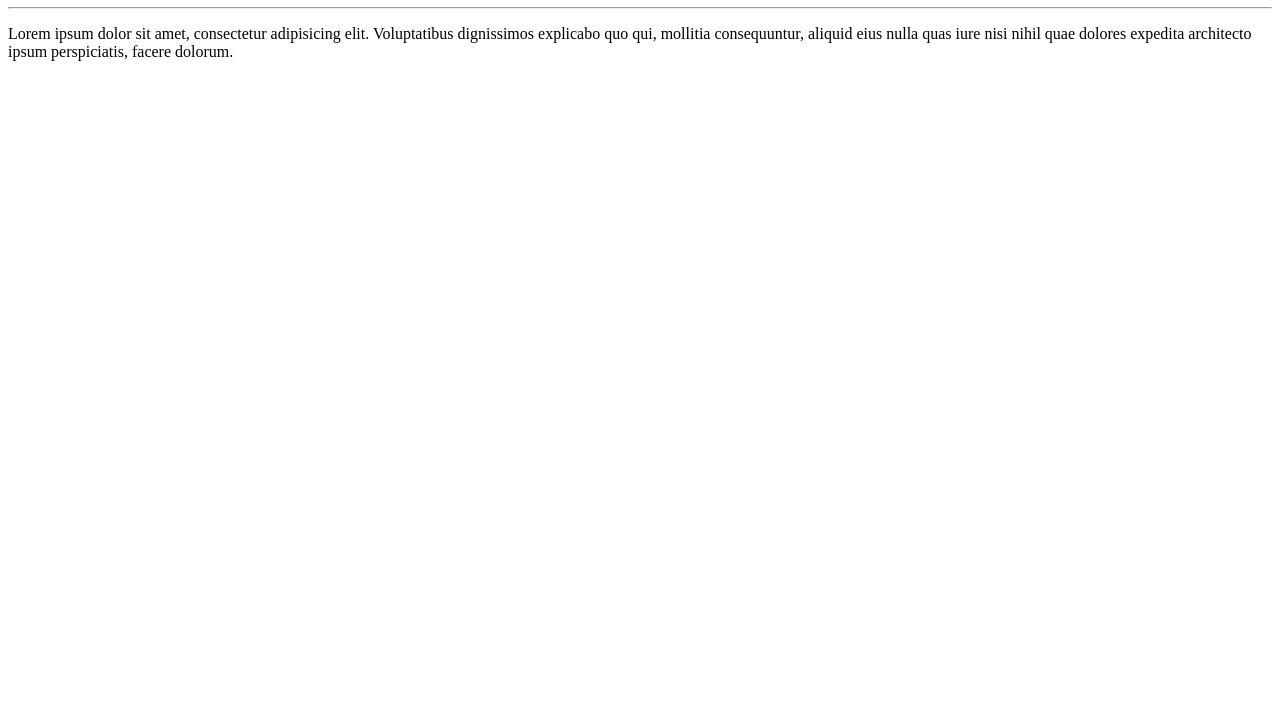
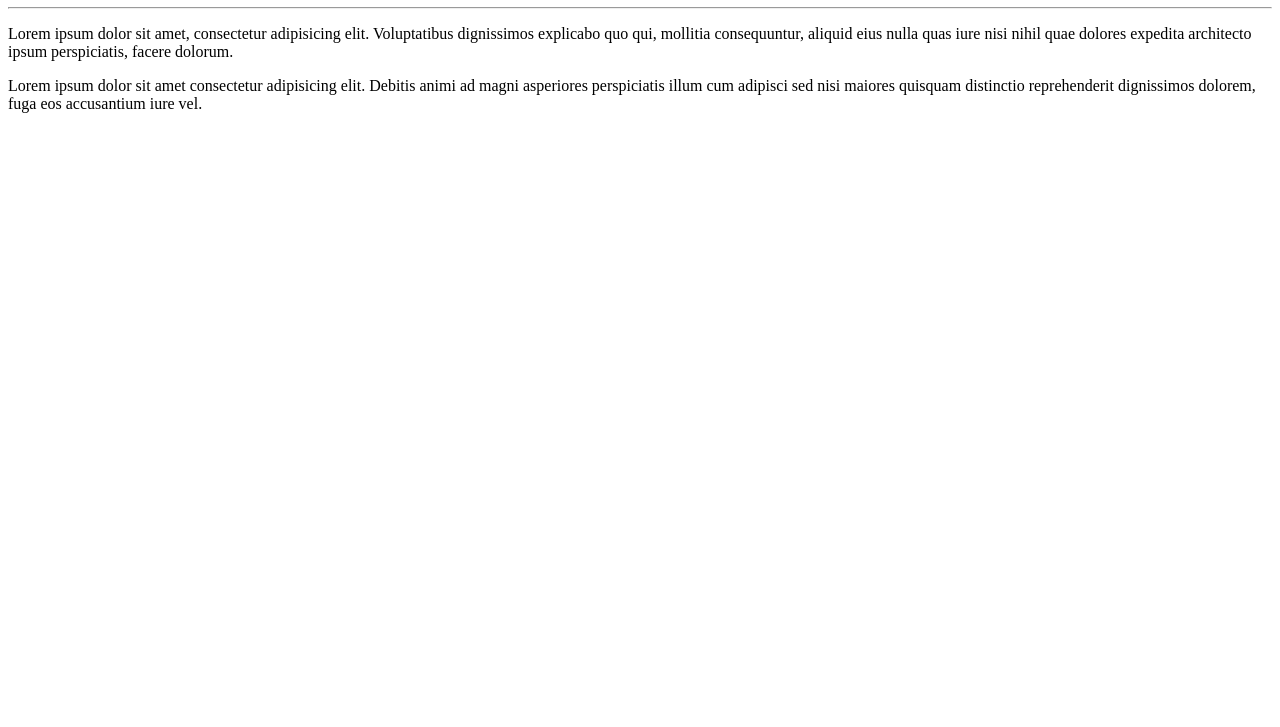
Before and after one commit to KasFerreira/Wnode, a plain HTML site: page index.html in a window 1280 px wide. Shown: the part 73-800 px from the top of the page. Drawn offline with Linux system fonts and the light colour scheme.

Commit message:
Adicionei um parágrafo

```diff
--- a/index.html
+++ b/index.html
@@ -9,5 +9,6 @@
     <h1>Olá Mundo!</h1>
     <hr>
     <p>Lorem ipsum dolor sit amet, consectetur adipisicing elit. Voluptatibus dignissimos explicabo quo qui, mollitia consequuntur, aliquid eius nulla quas iure nisi nihil quae dolores expedita architecto ipsum perspiciatis, facere dolorum.</p>
+    <p>Lorem ipsum dolor sit amet consectetur adipisicing elit. Debitis animi ad magni asperiores perspiciatis illum cum adipisci sed nisi maiores quisquam distinctio reprehenderit dignissimos dolorem, fuga eos accusantium iure vel.</p>
 </body>
 </html>
```
